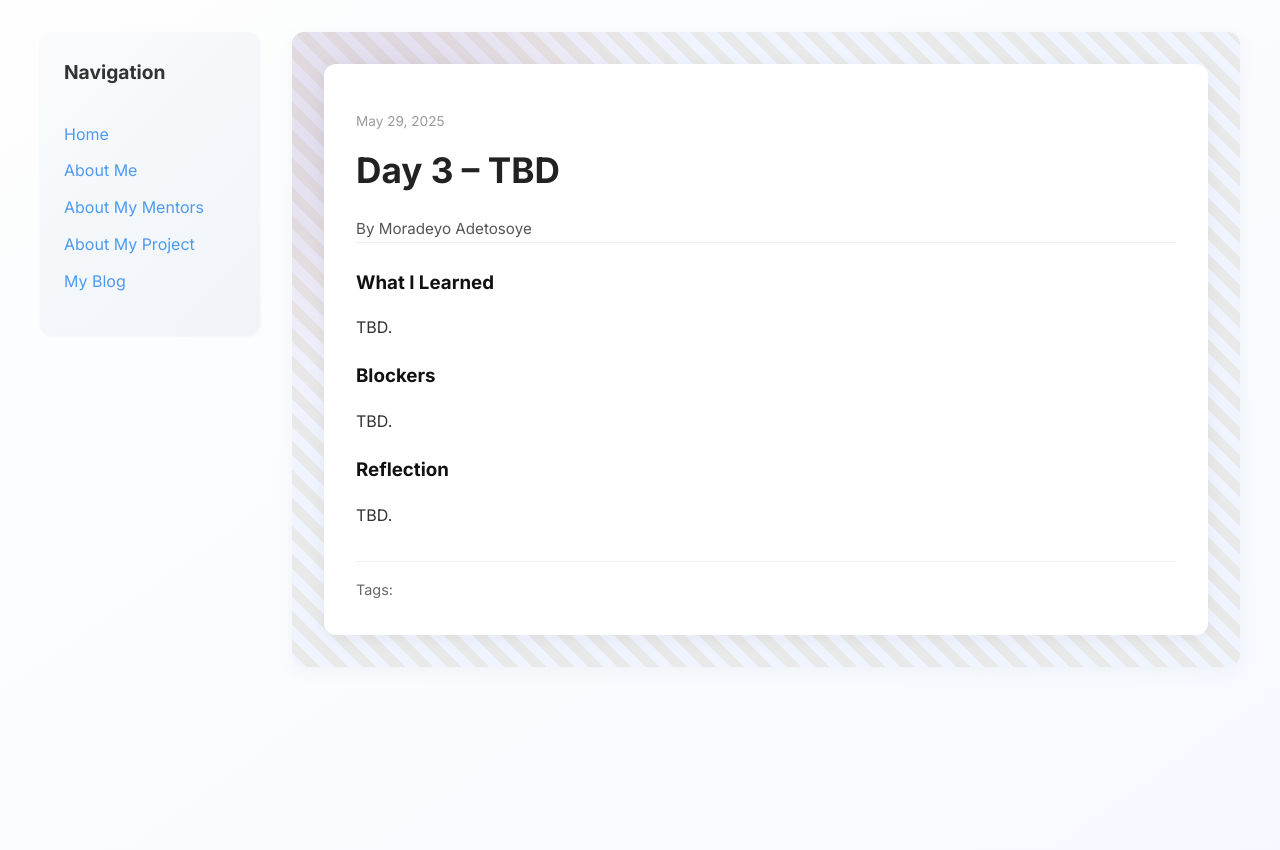
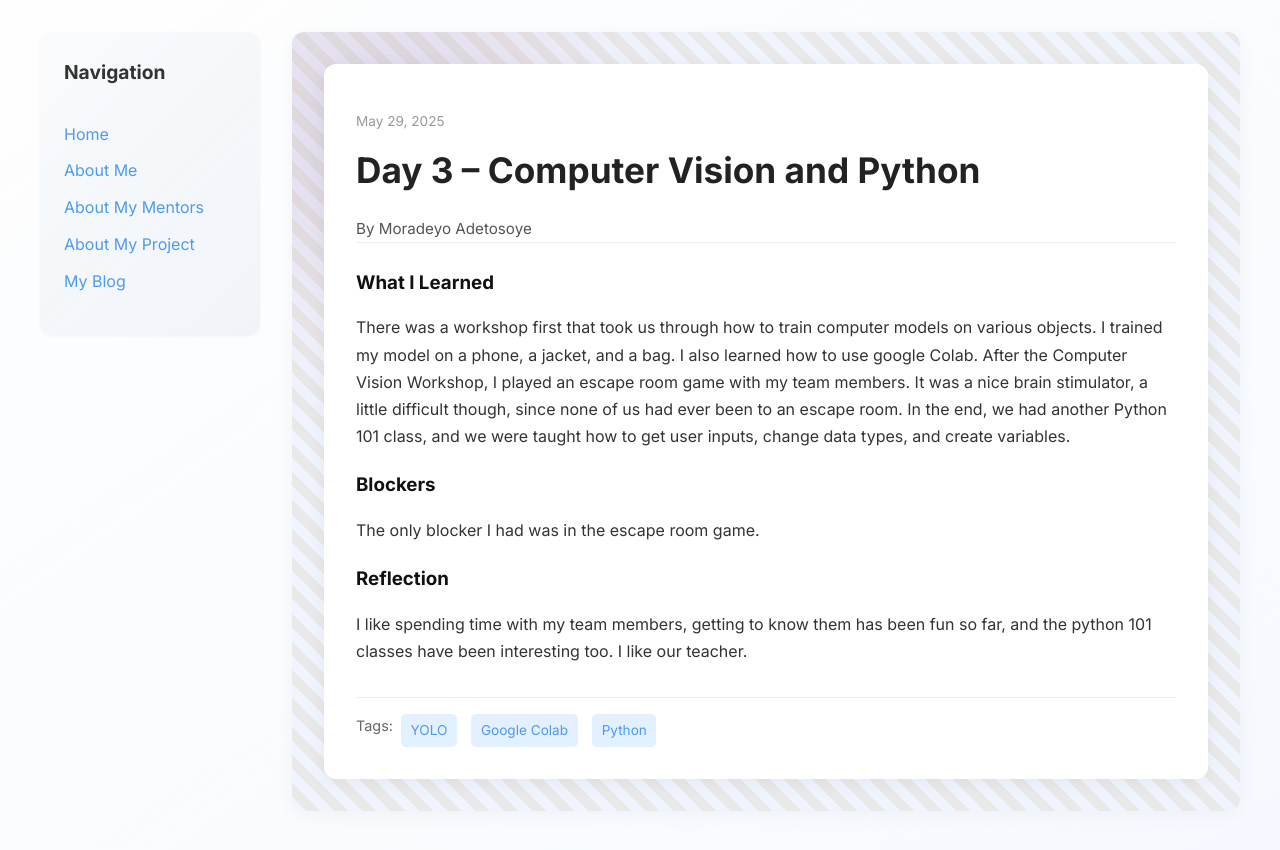
Before and after one commit to Deyo101/deyo101.github.io, a Jekyll site: the page built from _posts/2025-05-29-day-3.md, in a window 1280 px wide. Shown: the top 850 px of the page. Built offline with Jekyll 4.4.1, drawn with Linux system fonts in a browser that asks for light colours.

Commit message:
Update 2025-05-29-day-3.md

```diff
--- a/_posts/2025-05-29-day-3.md
+++ b/_posts/2025-05-29-day-3.md
@@ -1,18 +1,18 @@
 ---
 layout: post
-title: "Day 3 – TBD"
+title: "Day 3 – Computer Vision and Python"
 date: 2025-05-29
 author: Moradeyo Adetosoye
 permalink: /day3.html
-tags: []
+tags: ["YOLO", "Google Colab", "Python"]
 
 what_i_learned: |
-  TBD.
+  There was a workshop first that took us through how to train computer models on various objects. I trained my model on a phone, a jacket, and a bag. I also learned how to use google Colab. After the Computer Vision Workshop, I played an escape room game with my team members. It was a nice brain stimulator, a little difficult though, since none of us had ever been to an escape room. In the end, we had another Python 101 class, and we were taught how to get user inputs, change data types, and create variables.
 
 blockers: |
-  TBD.
+  The only blocker I had was in the escape room game.
 
 reflection: |
-  TBD.
+  I like spending time with my team members, getting to know them has been fun so far, and the python 101 classes have been interesting too. I like our teacher.
 
 ---
```
